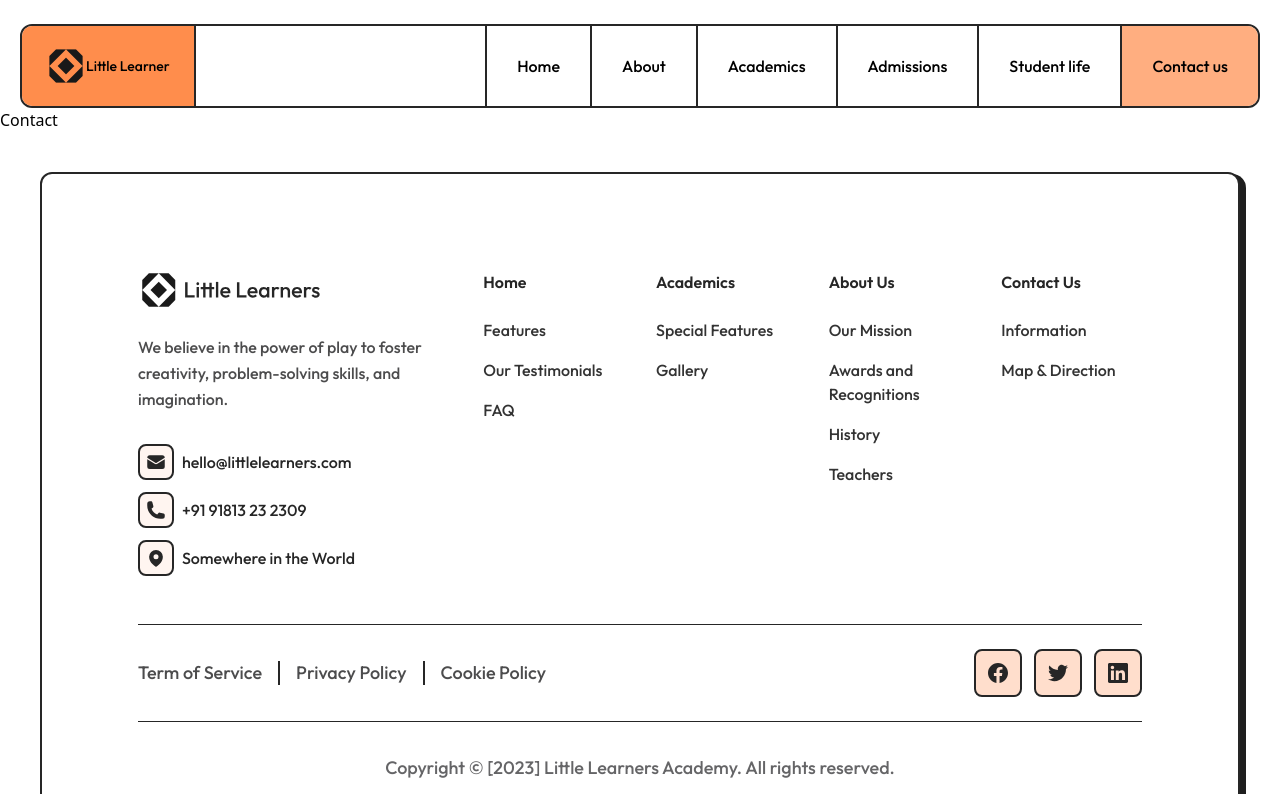
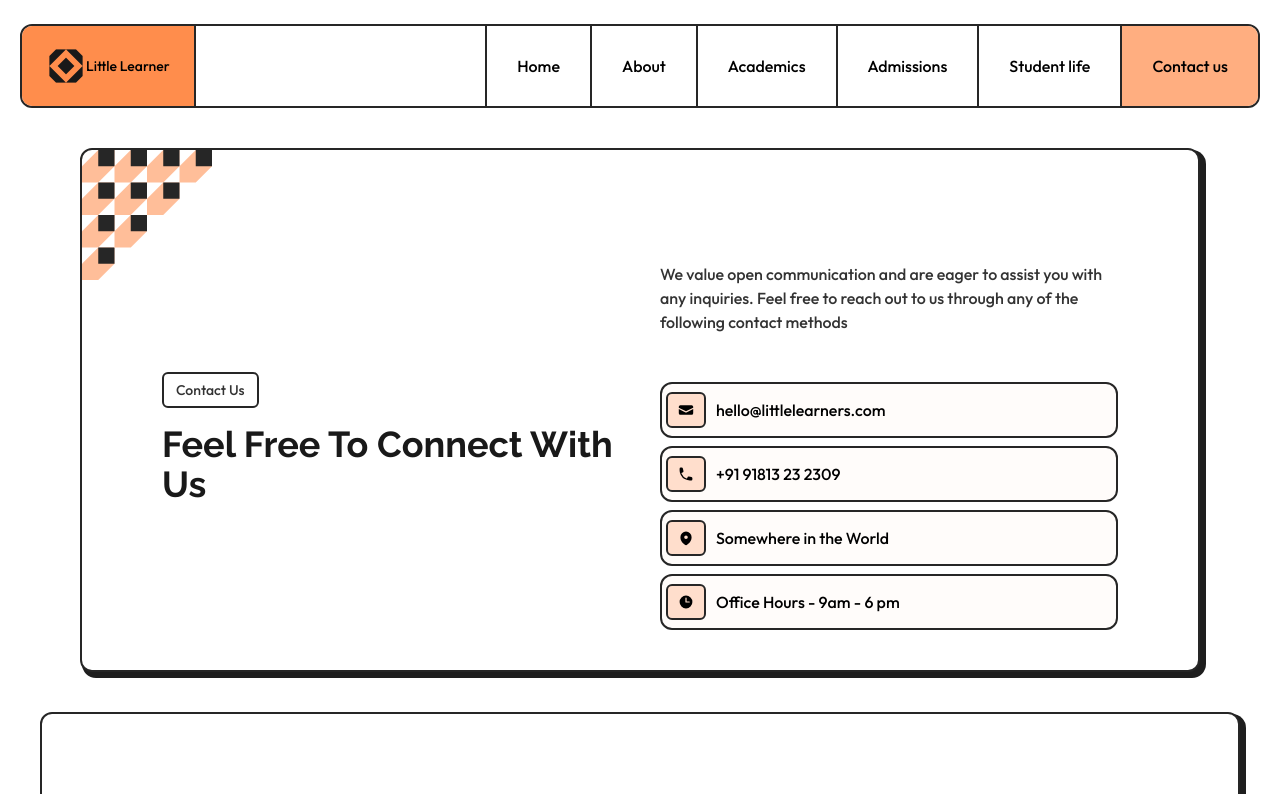
Before and after one commit to AbdoAhmed-Khalifa/little-learners, a Next.js app: page /contact-us in a window 1280 px wide. Shown: the top 794 px of the page. Built offline with nearby package versions, Linux system fonts and the light colour scheme.

Commit message:
feat:add contact page Header component

```diff
--- a/app/_components/PageHeader.tsx
+++ b/app/_components/PageHeader.tsx
@@ -1,11 +1,15 @@
+import { ReactNode } from "react";
+
 export default function PageHeader({
   page,
   title,
   content,
+  children,
 }: {
   title: string;
   content: string;
   page: string;
+  children?: ReactNode;
 }) {
   return (
     <div className="mx-5 mt-10 rounded-xl border-2 border-dark-15 bg-white shadow-card md:mx-10 lg:mx-20">
@@ -96,7 +100,7 @@ export default function PageHeader({
           </svg>
         </div>
 
-        <div className="mx-12 grid grid-cols-1 items-center justify-center justify-items-center gap-10 text-left md:grid-cols-2 lg:mx-20">
+        <div className="mx-12 grid grid-cols-1 items-center justify-center justify-items-center gap-10 text-center md:grid-cols-2 md:text-left lg:mx-20">
           <div className="flex flex-col items-center justify-center md:items-start">
             <button className="mb-4 rounded-md border-2 border-dark-15 px-3 py-1.5 font-outfit text-sm font-medium text-dark-20">
               {page}
@@ -105,9 +109,12 @@ export default function PageHeader({
               {title}
             </h1>
           </div>
-          <p className="mt-4 max-w-xl font-outfit font-medium text-dark-20">
-            {content}
-          </p>
+          <div>
+            <p className="mt-4 max-w-xl font-outfit font-medium text-dark-20">
+              {content}
+            </p>
+            <div className="grid-col-1 mt-12 grid gap-2">{children}</div>
+          </div>
         </div>
       </div>
     </div>
--- a/app/contact-us/page.tsx
+++ b/app/contact-us/page.tsx
@@ -1,5 +1,61 @@
-import React from 'react';
+import React from "react";
+import PageHeader from "../_components/PageHeader";
+import {
+  ClockIcon,
+  EnvelopeIcon,
+  MapPinIcon,
+  PhoneIcon,
+} from "@heroicons/react/20/solid";
+import Link from "next/link";
 
 export default function Contact() {
-  return <div>Contact</div>;
+  return (
+    <>
+      <PageHeader
+        page="Contact Us"
+        title="Feel Free To Connect With Us"
+        content="We value open communication and are eager to assist you with any inquiries. Feel free to reach out to us through any of the following contact methods"
+      >
+        <section className="flex items-center justify-start gap-x-2.5 rounded-xl border-2 border-dark-15 bg-primary-99 px-1 py-2">
+          <Link
+            href={"mailto:hello@littlelearners.com"}
+            className="flex items-start justify-center rounded-md border-2 border-dark-15 bg-primary-90 p-[8px] hover:bg-primary-80"
+          >
+            <EnvelopeIcon className="h-4 w-5" />
+          </Link>
+          <p className="font-outfit text-base font-medium">
+            hello@littlelearners.com
+          </p>
+        </section>
+        <section className="flex items-center justify-start gap-x-2.5 rounded-xl border-2 border-dark-15 bg-primary-99 px-1 py-2">
+          <Link
+            href={"tel:+91 91813 23 2309"}
+            className="flex items-start justify-center rounded-md border-2 border-dark-15 bg-primary-90 p-[8px] hover:bg-primary-80"
+          >
+            <PhoneIcon className="h-4 w-5" />
+          </Link>
+          <p className="font-outfit text-base font-medium">+91 91813 23 2309</p>
+        </section>
+        <section className="flex items-center justify-start gap-x-2.5 rounded-xl border-2 border-dark-15 bg-primary-99 px-1 py-2">
+          <Link
+            href={""}
+            className="flex items-start justify-center rounded-md border-2 border-dark-15 bg-primary-90 p-[8px] hover:bg-primary-80"
+          >
+            <MapPinIcon className="h-4 w-5" />
+          </Link>
+          <p className="font-outfit text-base font-medium">
+            Somewhere in the World
+          </p>
+        </section>
+        <section className="flex items-center justify-start gap-x-2.5 rounded-xl border-2 border-dark-15 bg-primary-99 px-1 py-2">
+          <div className="flex items-start justify-center rounded-md border-2 border-dark-15 bg-primary-90 p-[8px] hover:bg-primary-80">
+            <ClockIcon className="h-4 w-5" />
+          </div>
+          <p className="font-outfit text-base font-medium">
+            Office Hours - 9am - 6 pm
+          </p>
+        </section>
+      </PageHeader>
+    </>
+  );
 }
```
